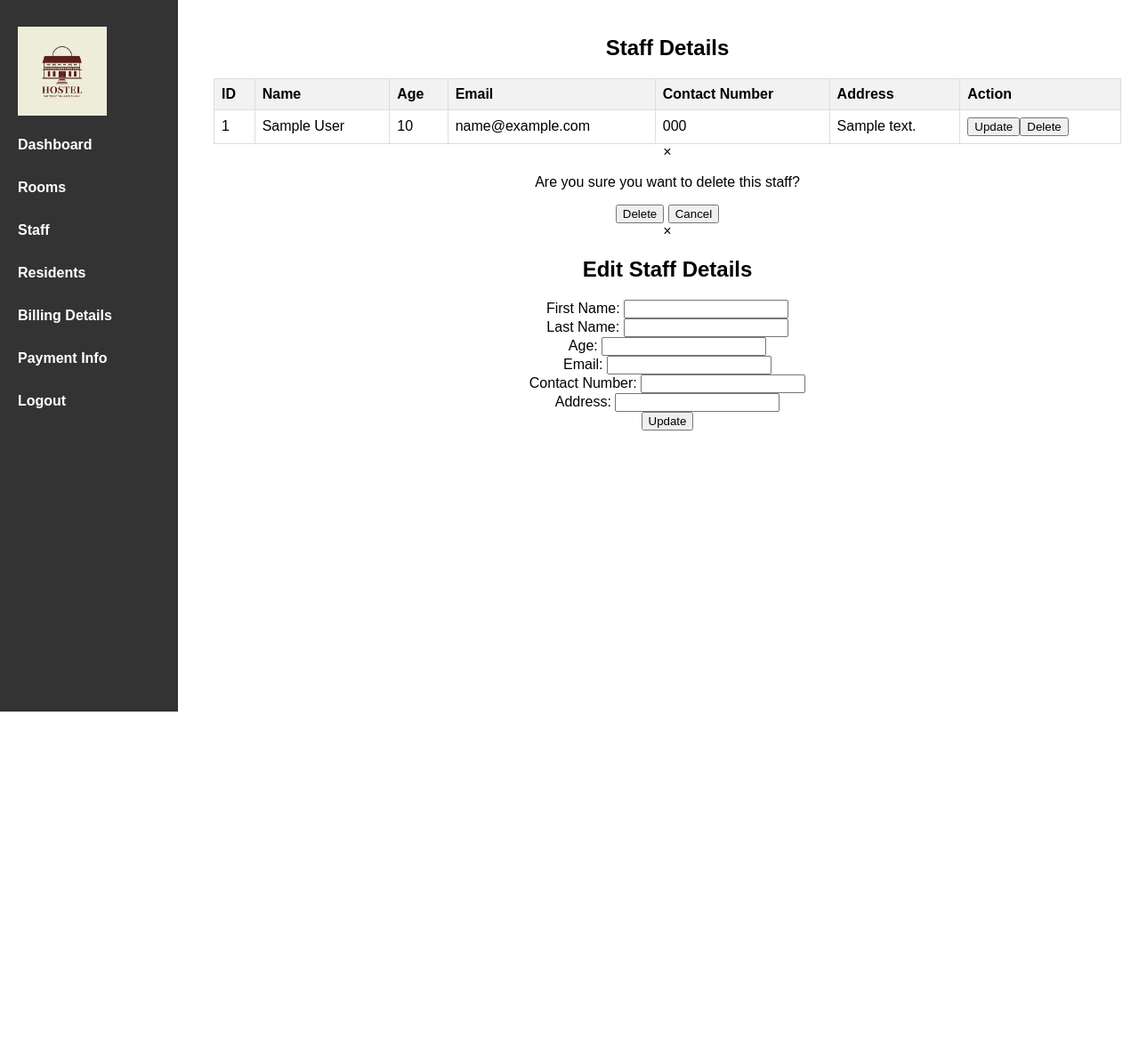
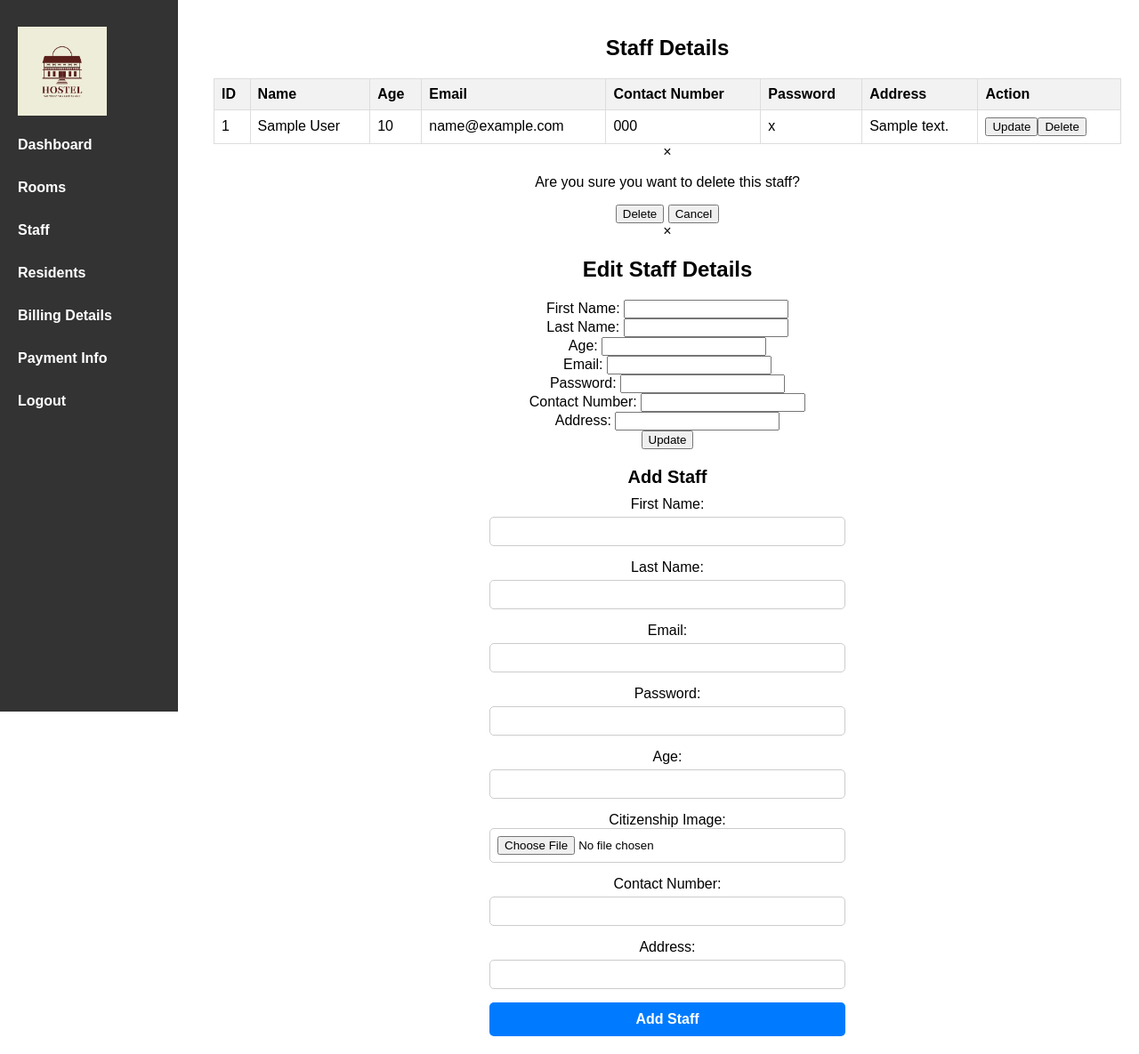
Before and after one commit to Brabim21/Hostel_Management_System, a PHP site: page /Admin/manageStaff.php in a window 1280 px wide. Shown: the whole page at 89% size. Before the commit the page ends 800 px from the top, so only its background shows below. Run offline with PHP 8.4, Linux system fonts and the light colour scheme; tables that the repository leaves empty or names only in its code hold one stand-in row (values such as "Sample post").

Commit message:
now staff can be added, update their details and delete the staff

```diff
--- a/Admin/deleteStaff.php
+++ b/Admin/deleteStaff.php
@@ -12,7 +12,9 @@ if (isset($_GET['staffId'])) {
 
     // Execute the query
     if (mysqli_query($link, $sql)) {
-        echo "Staff member deleted successfully.";
+        // Redirect back to the manageStaff.php page after deleting
+        header("Location: manageStaff.php");
+        exit();
     } else {
         echo "Error deleting staff member: " . mysqli_error($link);
     }
--- a/Admin/manageStaff.css
+++ b/Admin/manageStaff.css
@@ -97,3 +97,58 @@ tr:nth-child(even) {
 tr:hover {
     background-color: #ddd;
 }
+
+/* Add staff */
+
+.add-staff {
+    margin-top: 20px;
+}
+
+.add-staff h2 {
+    font-size: 20px;
+    margin-bottom: 10px;
+}
+
+.add-staff form {
+    max-width: 400px;
+    margin: 0 auto;
+}
+
+.add-staff label {
+    display: block;
+    margin-bottom: 5px;
+}
+
+.add-staff input[type="text"],
+.add-staff input[type="email"],
+.add-staff input[type="password"],
+.add-staff input[type="number"],
+.add-staff input[type="file"] {
+    width: 100%;
+    padding: 8px;
+    margin-bottom: 15px;
+    border: 1px solid #ccc;
+    border-radius: 5px;
+    box-sizing: border-box;
+}
+
+.add-staff button {
+    width: 100%;
+    padding: 10px;
+    border: none;
+    border-radius: 5px;
+    background-color: #007bff;
+    color: #fff;
+    font-size: 16px;
+    font-weight: bold;
+    cursor: pointer;
+    transition: background-color 0.3s ease;
+}
+
+.add-staff button:hover {
+    background-color: #0056b3;
+}
+
+.add-staff button:focus {
+    outline: none;
+}
--- a/Admin/manageStaff.php
+++ b/Admin/manageStaff.php
@@ -3,7 +3,6 @@
 <head>
     <link rel="stylesheet" href="managestaff.css">
     <title>Manage Staff</title>
-
 </head>
 <body>
     <nav class="left-nav">
@@ -32,12 +31,20 @@
                     <th>Age</th>
                     <th>Email</th>
                     <th>Contact Number</th>
+                    <th>Password</th>
                     <th>Address</th>
                     <th>Action</th>
                 </tr>
             </thead>
             <tbody>
     <?php
+
+
+
+// For adding staff members:
+
+
+
     // Include the database connection file
     include '../configuration.php';
 
@@ -57,19 +64,58 @@
             echo "<td>" . $row['age'] . "</td>";
             echo "<td>" . $row['email'] . "</td>";
             echo "<td>" . $row['contact_number'] . "</td>";
+            echo "<td>" . $row['password'] . "</td>"; // Display password column
             echo "<td>" . $row['address'] . "</td>";
             echo "<td>";
-                        echo "<button onclick='openEditOverlay(" . $row['staff_id'] . ", \"" . $row['first_name'] . "\", \"" . $row['last_name'] . "\", " . $row['age'] . ", \"" . $row['email'] . "\", \"" . $row['contact_number'] . "\", \"" . $row['address'] . "\")'>Update</button>";
+            echo "<button onclick='openEditOverlay(" . $row['staff_id'] . ", \"" . $row['first_name'] . "\", \"" . $row['last_name'] . "\", " . $row['age'] . ", \"" . $row['email'] . "\",\"" . $row['password'] . "\",  \"" . $row['contact_number'] . "\", \"" . $row['address'] . "\")'>Update</button>";
             echo "<button onclick='confirmDelete(" . $row['staff_id'] . ")' class='delete-button'>Delete</button>";
             echo "</td>";
             echo "</tr>";
         }
     } else {
-                    echo "<tr><td colspan='7'>No staff found</td></tr>";
+        echo "<tr><td colspan='8'>No staff found</td></tr>";
     }
 
 // Close the database connection
     mysqli_close($link);
+
+
+    // Adding staff:
+
+    if ($_SERVER["REQUEST_METHOD"] == "POST") {
+    // Get form data
+    $firstName = $_POST['firstName'];
+    $lastName = $_POST['lastName'];
+    $email = $_POST['email'];
+    $password = $_POST['password']; // Note: Hash password before storing it in the database for security
+    $age = $_POST['age'];
+    $contactNumber = $_POST['contactNumber'];
+    $address = $_POST['address'];
+
+    // Handle citizenship image upload
+    $citizenshipImage = $_FILES['citizenship']['name'];
+    $citizenshipImageTmp = $_FILES['citizenship']['tmp_name'];
+    $citizenshipImagePath = "uploads/" . $citizenshipImage; // Change "uploads/" to your desired directory
+
+    // Move uploaded file to designated directory
+    move_uploaded_file($citizenshipImageTmp, $citizenshipImagePath);
+
+    // Insert staff details into the database
+    $insertSql = "INSERT INTO staff (first_name, last_name, email, password, age, contact_number, address, citizenship)
+                  VALUES ('$firstName', '$lastName', '$email', '$password', '$age', '$contactNumber', '$address', '$citizenshipImagePath')";
+
+    if (mysqli_query($link, $insertSql)) {
+        // Insert successful
+        echo "Staff added successfully.";
+    } else {
+        // Insert failed
+        echo "Error: " . $insertSql . "<br>" . mysqli_error($link);
+    }
+
+    // Close the database connection
+    mysqli_close($link);
+}
+
     ?>
 </tbody>
         </table>
@@ -103,6 +149,8 @@
                     <input type="number" id="age" name="age" required><br>
                     <label for="email">Email:</label>
                     <input type="email" id="email" name="email" required><br>
+                    <label for="email">Password:</label>
+                    <input type="password" id="password" name="password" required><br>
                     <label for="contactNumber">Contact Number:</label>
                     <input type="text" id="contactNumber" name="contactNumber" required><br>
                     <label for="address">Address:</label>
@@ -151,6 +199,32 @@ function closeModal(modalId) {
             }
         </script>
 
+
+
+        <!-- Add Staff Form -->
+        <div class="add-staff">
+            <h2>Add Staff</h2>
+            <form id="addStaffForm" action="addstaff.php" method="post" enctype="multipart/form-data">
+                <label for="firstName">First Name:</label>
+                <input type="text" id="firstName" name="firstName" required><br>
+                <label for="lastName">Last Name:</label>
+                <input type="text" id="lastName" name="lastName" required><br>
+                <label for="email">Email:</label>
+                <input type="email" id="email" name="email" required><br>
+                <label for="password">Password:</label>
+                <input type="password" id="password" name="password" required><br>
+                <label for="age">Age:</label>
+                <input type="number" id="age" name="age" required><br>Citizenship Image:</label>
+                <input type="file" id="citizenship" name="citizenship" accept="image/*" required><br>
+                <label for="contactNumber">Contact Number:</label>
+                <input type="text" id="contactNumber" name="contactNumber" required><br>
+                <label for="address">Address:</label>
+                <input type="text" id="address" name="address" required><br>
+                <button type="submit">Add Staff</button>
+            </form>
         </div>
+
+    </div>
+
 </body>
 </html>
--- a/Admin/updateStaff.php
+++ b/Admin/updateStaff.php
@@ -11,10 +11,11 @@ if ($_SERVER["REQUEST_METHOD"] == "POST") {
     $age = $_POST['age'];
     $email = $_POST['email'];
     $contactNumber = $_POST['contactNumber'];
+    $password = $_POST['password'];
     $address = $_POST['address'];
 
     // Update staff details in the database
-    $sql = "UPDATE staff SET first_name='$firstName', last_name='$lastName', age='$age', email='$email', contact_number='$contactNumber', address='$address' WHERE staff_id=$staffId";
+    $sql = "UPDATE staff SET first_name='$firstName', last_name='$lastName', age='$age', email='$email', password='$password', contact_number='$contactNumber', address='$address' WHERE staff_id=$staffId";
 
     if (mysqli_query($link, $sql)) {
         // Redirect back to the manageStaff.php page after updating
```
Also changed, not shown: Admin/addstaff.php (added, +44 -0 lines). Lines whose indentation alone changed are shown as unchanged.
